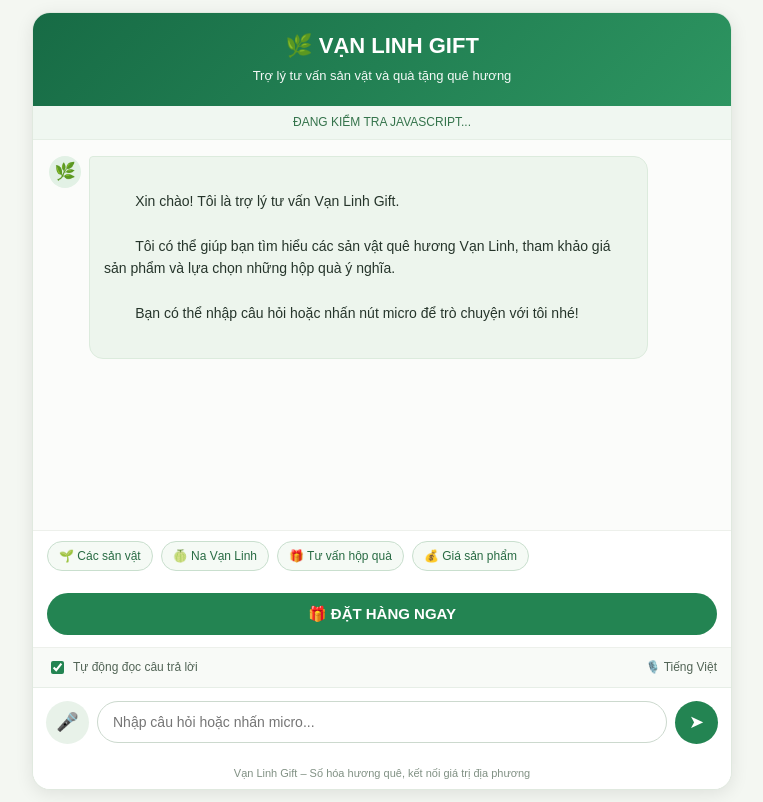
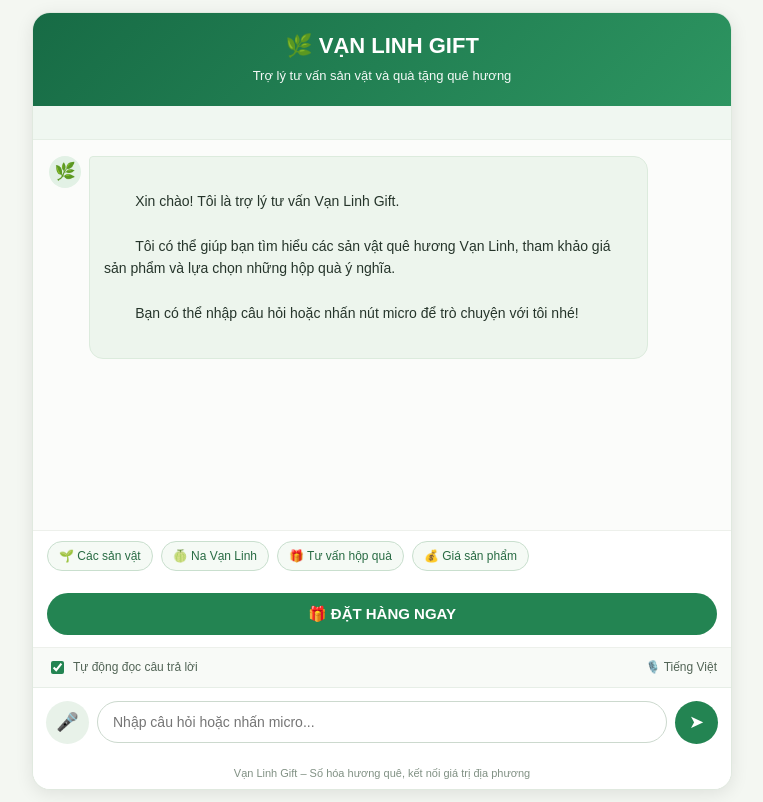
Before and after one commit to vanlinhgift/vanlinhgift-voice, a plain HTML site: page index.html in a window 1280 px wide. Shown: the whole page, without its empty margins (258-1021 px from the left). Drawn offline with Linux system fonts and the light colour scheme.

Commit message:
Update index.html

```diff
--- a/index.html
+++ b/index.html
@@ -299,7 +299,6 @@
   </div>
 
   <div class="status" id="status">
-  ĐANG KIỂM TRA JAVASCRIPT...
 </div>
 
   <div id="messages">
```
